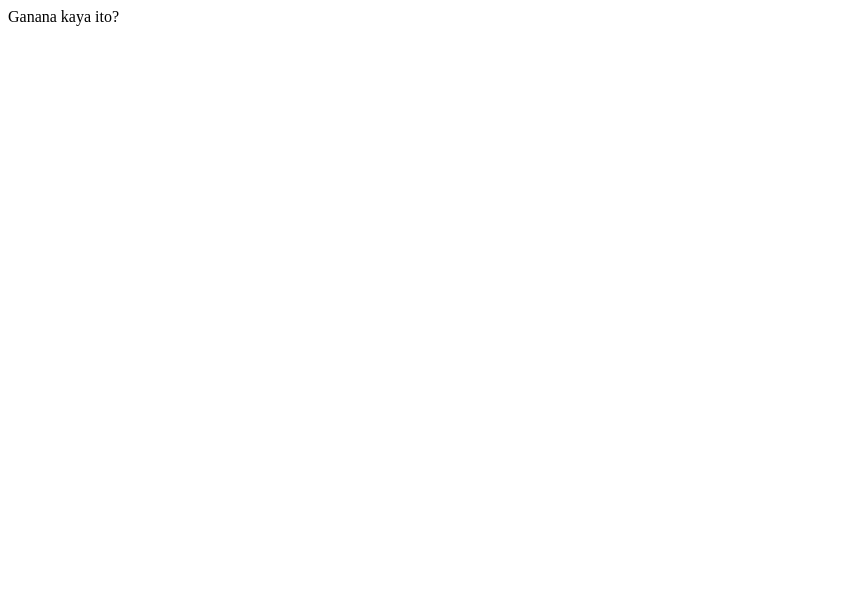
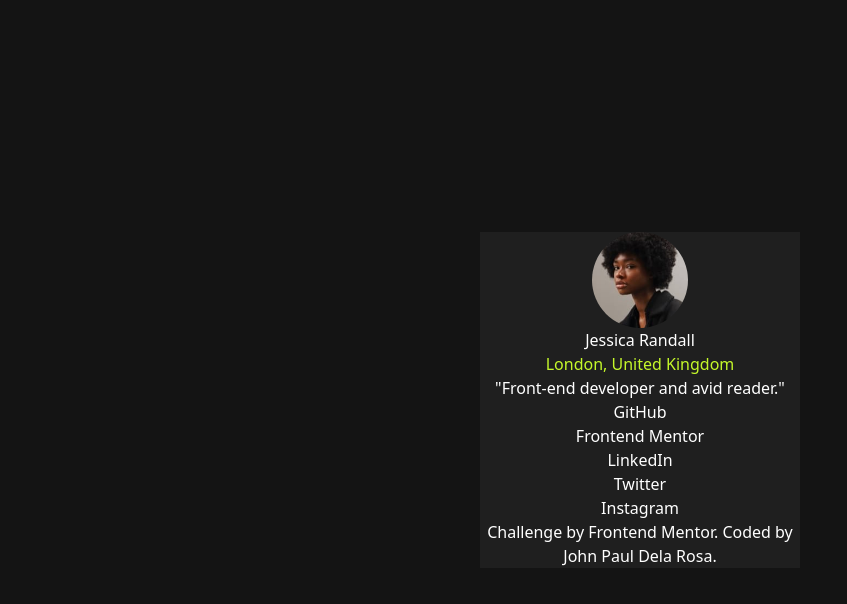
Before and after one commit to popol09/social-links-profile-main, a React app: page / in a window 1280 px wide. Shown: the whole page, without its empty margins (0-847 px from the left). Built offline with nearby package versions, Linux system fonts and the light colour scheme.

Commit message:
malapit na

```diff
--- a/public/index.html
+++ b/public/index.html
@@ -24,11 +24,37 @@
       work correctly both with client-side routing and a non-root public URL.
       Learn how to configure a non-root public URL by running `npm run build`.
     -->
+
+    <!--This is CDV Tailwind-->
+    <!-- <link href="https://cdn.jsdelivr.net/npm/tailwindcss@2.0.4/dist/tailwind.min.css" rel="stylesheet"> -->
+    <script src="https://unpkg.com/@tailwindcss/browser@4"></script>
+    <style>
+      /* Add your custom color here */
+      .bg-customGreen {
+        background-color: hsl(75, 94%, 57%) !important;
+      }
+      .bg-grey700 {
+        background-color: hsl(0, 0%, 20%) !important;
+      }
+      .bg-grey800 {
+        background-color: hsl(0, 0%, 12%) !important;
+      }
+      .bg-grey900 {
+        background-color: hsl(0, 0%, 8%) !important;
+      }
+      .text-whiteCustom {
+        color: hsl(0, 0%, 100%) !important;
+      }
+      .text-customGreen {
+        color: hsl(75, 94%, 57%) !important;
+      }
+    </style>
+
     <title>React App</title>
   </head>
-  <body>
+  <body class="bg-grey900 text-whiteCustom flex items-center justify-center h-screen">
     <noscript>You need to enable JavaScript to run this app.</noscript>
-    <div id="root"></div>
+    <div id="root" class=""></div>
     <!--
       This HTML file is a template.
       If you open it directly in the browser, you will see an empty page.
--- a/src/Components/mySocialLink.js
+++ b/src/Components/mySocialLink.js
@@ -1,11 +1,27 @@
 import React from "react";
+// import Avatar from "/assets/images/avatar-jessica.jpeg"
 
 
 function Container () {
     return (
-        <div>
-            <div>
-                Ganana kaya ito?
+        <div className="w-xs h-fit bg-grey800 text-center">
+            <img className="size-24 mx-auto rounded-full" src="/assets/images/avatar-jessica.jpeg"></img>
+            <h1>Jessica Randall</h1>
+            <h3 className="text-customGreen">London, United Kingdom</h3>
+
+            <p>"Front-end developer and avid reader."</p>
+
+            <ul>
+                <li>GitHub</li>
+                <li>Frontend Mentor</li>
+                <li>LinkedIn</li>
+                <li>Twitter</li>
+                <li>Instagram</li>
+            </ul>
+
+            <div class="attribution">
+                Challenge by <a href="https://www.frontendmentor.io?ref=challenge" target="_blank">Frontend Mentor</a>.
+                Coded by <a href="#">John Paul Dela Rosa</a>.
             </div>
         </div>
     )
```
Also changed, not shown: public/assets/fonts/Inter-VariableFont_slnt,wght.ttf (renamed from assets/fonts/Inter-VariableFont_slnt,wght.ttf), public/assets/fonts/OFL.txt (renamed from assets/fonts/OFL.txt), public/assets/fonts/README.txt (renamed from assets/fonts/README.txt), public/assets/fonts/static/Inter-Bold.ttf (renamed from assets/fonts/static/Inter-Bold.ttf), public/assets/fonts/static/Inter-Regular.ttf (renamed from assets/fonts/static/Inter-Regular.ttf), public/assets/fonts/static/Inter-SemiBold.ttf (renamed from assets/fonts/static/Inter-SemiBold.ttf), public/assets/images/avatar-jessica.jpeg (renamed from assets/images/avatar-jessica.jpeg), public/assets/images/favicon-32x32.png (renamed from assets/images/favicon-32x32.png).
